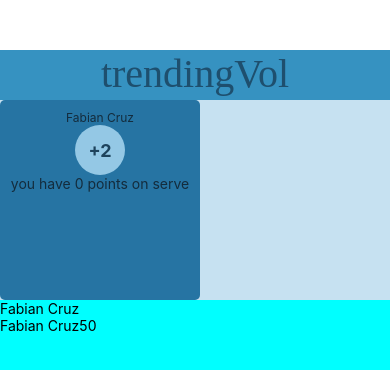
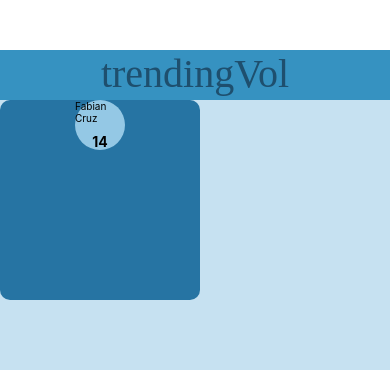
Before and after one commit to FabianCruz14/trendingVol, a React Native app: screen / in a window 390 px wide. Shown: the top 370 px of the page. Built offline with nearby package versions, Linux system fonts and the light colour scheme.

Commit message:
adding a new button

```diff
--- a/App.tsx
+++ b/App.tsx
@@ -11,8 +11,7 @@ export default function App() {
     <SafeAreaProvider>
       <SafeAreaView style = { styles.container}>
       <Header/>
-      <Buttons name='Fabian Cruz'></Buttons>
-      <ButtonPlayer name='Fabian Cruz'></ButtonPlayer>
+      <ButtonPlayer name='Fabian Cruz' playerNum={14} ></ButtonPlayer>
 
       </SafeAreaView>
 
--- a/components/Button.tsx
+++ b/components/Button.tsx
@@ -18,19 +18,32 @@ interface Selection{
 }
 
 // here we create an botton to record any game action to save into a DATABASE
-const ButtonPlayer : React.FC <BottonProps> = ({name}) => {
+const ButtonPlayer : React.FC <BottonProps> = ({name, playerNum}) => {
     // in this hook set de menu visibility
     const [menuVisible, setMenuVisible] = useState<boolean>(false);
-
     // this hook store the selection to show a subMenu of values
     const [subMenuVisible, setSubMenuVisible] = useState<Action | null> (null);
-
     // this hook store the final selection (action + value)
     const [selection, setSelection] = useState <Selection | null> (null);
+    //in the hook below define an array with all actions who is an type of Selection array with unfill array
+    const [story, setStory] = useState <Selection[]> ([]);
 
     // here we create an array who contain the option to show
     const actions: Action[] = ['Serve', 'Kill', 'Block', 'Dig', 'Assist'];
     const values: Value[] = [-2, -1, 0, 1, 2];
+
+    // this function recive an action & value. Then create an object with this action and values
+    const recordSelection = (action: Action, value: Value) => {
+        // object with actions and values
+        const newAction : Selection = {action, value};
+        // prev represent a previous value of the state, React guatantees that prev is the most recent state
+        // the set bellow means:
+        // when update story, take the recent value (prev) and add newAction to queue
+        setStory (prev => [...prev, newAction]);
+        // close the menu for a clean UI
+        setSubMenuVisible(null);
+        setMenuVisible(false);
+    };
 
     function KillAvg (killsPoints:number, totalKills:number){
         let kAvg: number = 0;
@@ -47,28 +60,117 @@ const ButtonPlayer : React.FC <BottonProps> = ({name}) => {
     return(
         <View style={styles.container}>
             {/* here create a main button to select actions and values */}
-            <Pressable style = {styles.mainButton}
+            <Pressable style = {({pressed}) => [
+              {
+                backgroundColor : pressed ? '#5cb85c' : '#94c8e5',
+
+              },
+              styles.mainButton
+            ]}
+
+
                 // when user press the button, menuVisible set as true
                 onPress={() => setMenuVisible(!menuVisible)}>
-                <Text style = {styles.player}>{name}</Text>
+                <Text style = {styles.playerName}>{name}</Text>
+                <Text style = {styles.playerNum}>{playerNum}</Text>
+
             </Pressable>
 
-            <Text>
-                {name}
-                {fabianKill}
-            </Text>
+            {/* conditional paterns using && that means: if 'condition' then render the menu in ui */}
+            {menuVisible && (
+                <View style ={styles.menu}>
+                    {actions.map((action) => (
+                        <Pressable key={action}
+                            style = {({pressed}) => [
+                                {
+                                    backgroundColor : pressed ? '#5cb85c' : '#94c8e5',
+                                },
+                                styles.actions
+                            ]}
+                            onPress={() => setSubMenuVisible(action)}>
+                                <Text style = {styles.txtOption}> {action}</Text>
+                        </Pressable>
+                    ))}
+                </View>
+            )}
+
+            {subMenuVisible && (
+                <View style = {styles.subMenu}>
+                    {values.map((value) => (
+                        <Pressable key={value}
+                            style = {({pressed}) => [
+                              {
+                                backgroundColor : pressed ? '#94c8e5' : '#3692c1'
+                              },
+                              styles.values
+                            ]}
+                            onPress={() => recordSelection (subMenuVisible, value)}>
+                                <Text style = {styles.txtOption}> {value}</Text>
+                        </Pressable>
+                    ))}
+                </View>
+            )}
+
+            {selection && (
+                <Text style = {styles.info}>
+                    Last Action {selection.action} {selection.value}
+                </Text>
+            )}
+
         </View>
-
     );
 }
 
 const styles = StyleSheet.create ({
         container:{
-            flex: 1,
-            backgroundColor: 'cyan'
+            height: 200,
+            width: 200,
+            alignItems: 'center',
+            borderRadius: 10,
+            backgroundColor: '#2674a3'
         },
-        txt: {
-            fontWeight: 'bold'
+        mainButton: {
+          width: 50,
+          height: 50,
+          borderRadius: 50,
+          alignItems: 'center',
+          justifyContent: 'space-between'
+        },
+        playerName: {
+          fontSize: 10,
+          fontWeight: 'light'
+        },
+        playerNum : {
+          fontSize: 14,
+          fontWeight: 'bold'
+        },
+        actions: {
+           padding: 8,
+           margin: 5,
+           borderRadius: 8
+        },
+        menu : {
+          flexDirection: 'row',
+          marginBottom: 10,
+        },
+        subMenu: {
+          flexDirection: 'column',
+          marginBottom: 10
+        },
+        values: {
+          padding: 8,
+          margin: 5,
+          borderRadius: 10,
+        },
+        info : {
+          marginTop: 20,
+          fontSize: 18,
+          fontWeight: 'bold'
+        }
+        ,
+        txtOption: {
+          fontSize: 16,
+          fontWeight: 'bold'
         }
 
 
--- a/components/DoublePositiveButton.tsx
+++ b/components/DoublePositiveButton.tsx
@@ -18,14 +18,14 @@ const Button : React.FC <BottonProps> = ({name}) => {
 
             <View style={styles.buttonRow}>
                 <Pressable
-                        onPress={()=> setDoublePositive(doublePositive => doublePositive + 2)}
                         style = {({pressed}) => [
                             {
                                 backgroundColor: pressed ? '#5cb85c' : '#94c8e5',
 
                             },
                             styles.circleButton
-                        ]}>
+                        ]}
+                        onPress={()=> setDoublePositive(doublePositive => doublePositive + 2)}>
 
                         {({pressed}) => (
                             <Text style={[
--- a/components/types.tsx
+++ b/components/types.tsx
@@ -19,4 +19,5 @@ export interface PlayerCardProps {
 export interface BottonProps {
     // in this interface define a properties who need to show a botton to get data
     name : string;
+    playerNum : number;
 }
```
